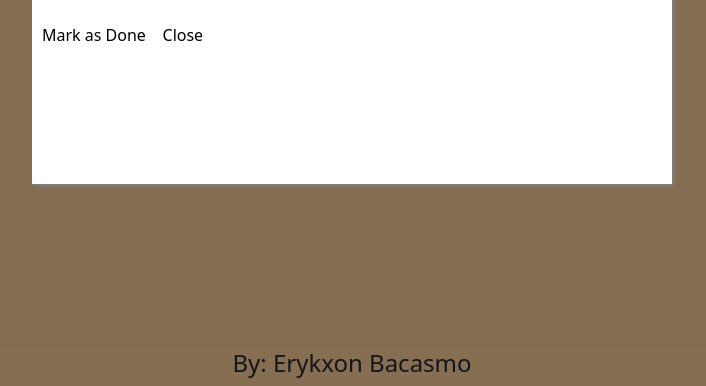
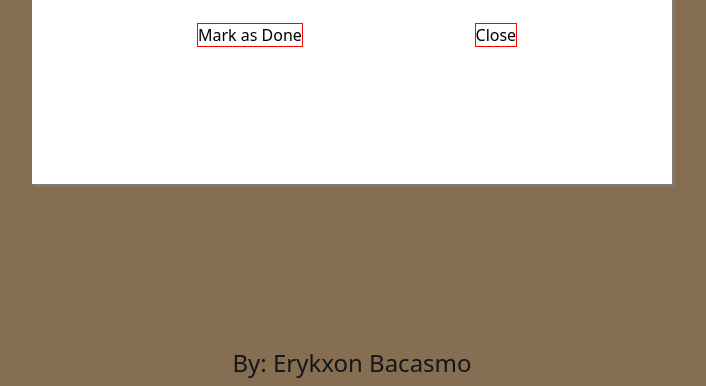
Before and after one commit to erykxon-bacasmo/task_management_web_app, a PHP site: page /view.php?id=1 in a window 1280 px wide. Shown: the part 414-800 px from the top of the page, without its empty margins (288-994 px from the left). Run offline with PHP 8.4, Linux system fonts and the light colour scheme; data that the repository does not hold is empty; some libraries are stand-ins or nearby versions.

Commit message:
modify the line from 209

```diff
--- a/stylesheet.css
+++ b/stylesheet.css
@@ -160,6 +160,8 @@ h2 {
     width: 40%;
 }
 
+
+
 /* view.php css */
 
 .view-modal {
@@ -205,9 +207,11 @@ h2 {
 }
 
 .view-content > form > a{
-    /* border: 1px solid red; */
+    border: 1px solid red;
     text-decoration: none;
     color: black;
+    margin-inline-start: 25%;
+    width: 15%;
 }
 
 
```
